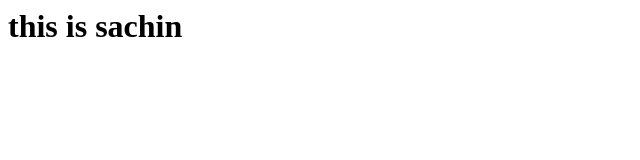
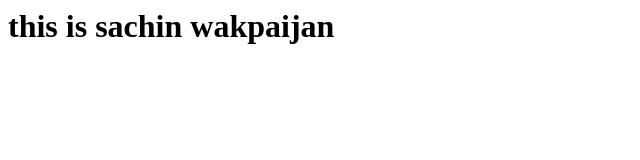
Before and after one commit to sachinwak/sunilRepo, a plain HTML site: page index.html in a window 1280 px wide. Shown: the whole page, without its empty margins (0-640 px from the left). Drawn offline with Linux system fonts and the light colour scheme.

Commit message:
adding surname

```diff
--- a/index.html
+++ b/index.html
@@ -5,6 +5,6 @@
     <title>Document</title>
   </head>
   <body>
-    <h1>this is sachin</h1>
+    <h1>this is sachin wakpaijan</h1>
   </body>
 </html>
```
